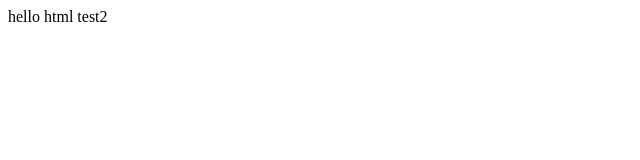
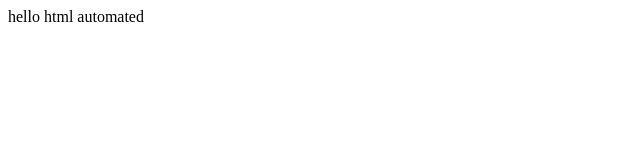
Before and after one commit to facutk/hello-html, a website: page index.html in a window 1280 px wide. Shown: the full height of the page, 0-640 px from the left. Drawn offline with Linux system fonts and the light colour scheme.

Commit message:
1.0.0-rc.6

```diff
--- a/index.html
+++ b/index.html
@@ -1,5 +1,5 @@
 <html>
 <body>
-hello html test2
+hello html automated
 </body>
 </html>
--- a/package.json
+++ b/package.json
@@ -1,6 +1,6 @@
 {
   "name": "hello-html",
-  "version": "1.0.0-rc.5",
+  "version": "1.0.0-rc.6",
   "repository": {
     "type": "git",
     "url": "git+https://github.com/facutk/hello-html.git"
```
